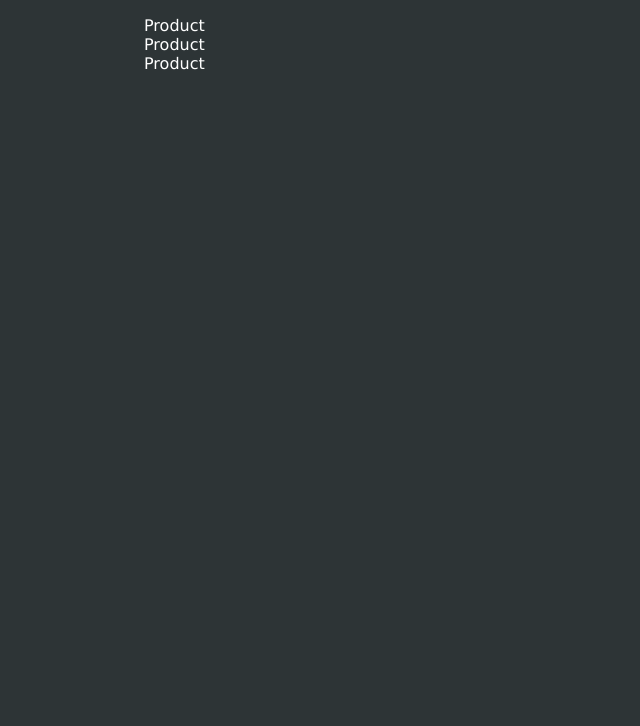
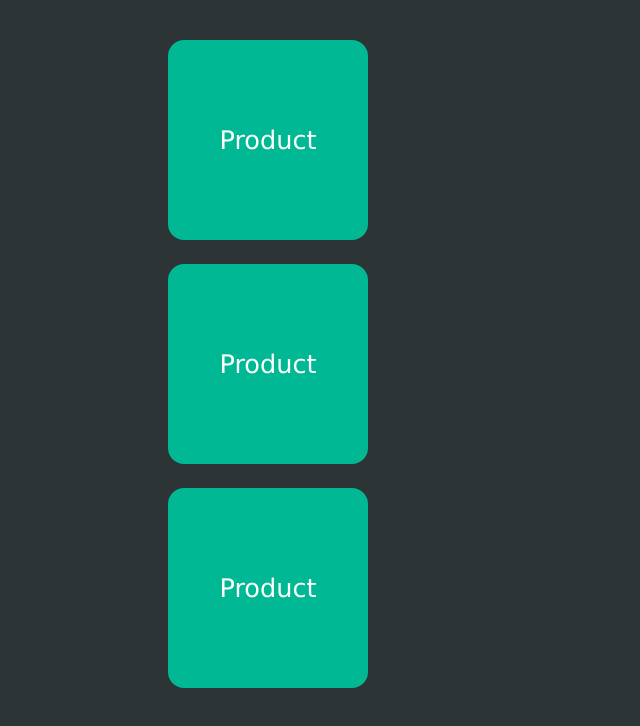
Before and after one commit to dori-dev/learning-react, a JavaScript app: page / in a window 1280 px wide. Shown: the top 726 px of the page, without its empty margins (0-640 px from the left). Built offline with nearby package versions, Linux system fonts and the light colour scheme.

Commit message:
use css for Product component

```diff
--- /dev/null
+++ b/src/components/Product.css
@@ -0,0 +1,11 @@
+.product {
+  width: 200px;
+  height: 200px;
+  margin: 1.5rem;
+  display: flex;
+  justify-content: center;
+  align-items: center;
+  font-size: 1.6rem;
+  border-radius: 1rem;
+  background-color: #00b894;
+}
--- a/src/components/Product.js
+++ b/src/components/Product.js
@@ -1,5 +1,7 @@
+import "./Product.css";
+
 function Product() {
-  return <div>Product</div>;
+  return <div className="product">Product</div>;
 }
 
 export default Product;
```
